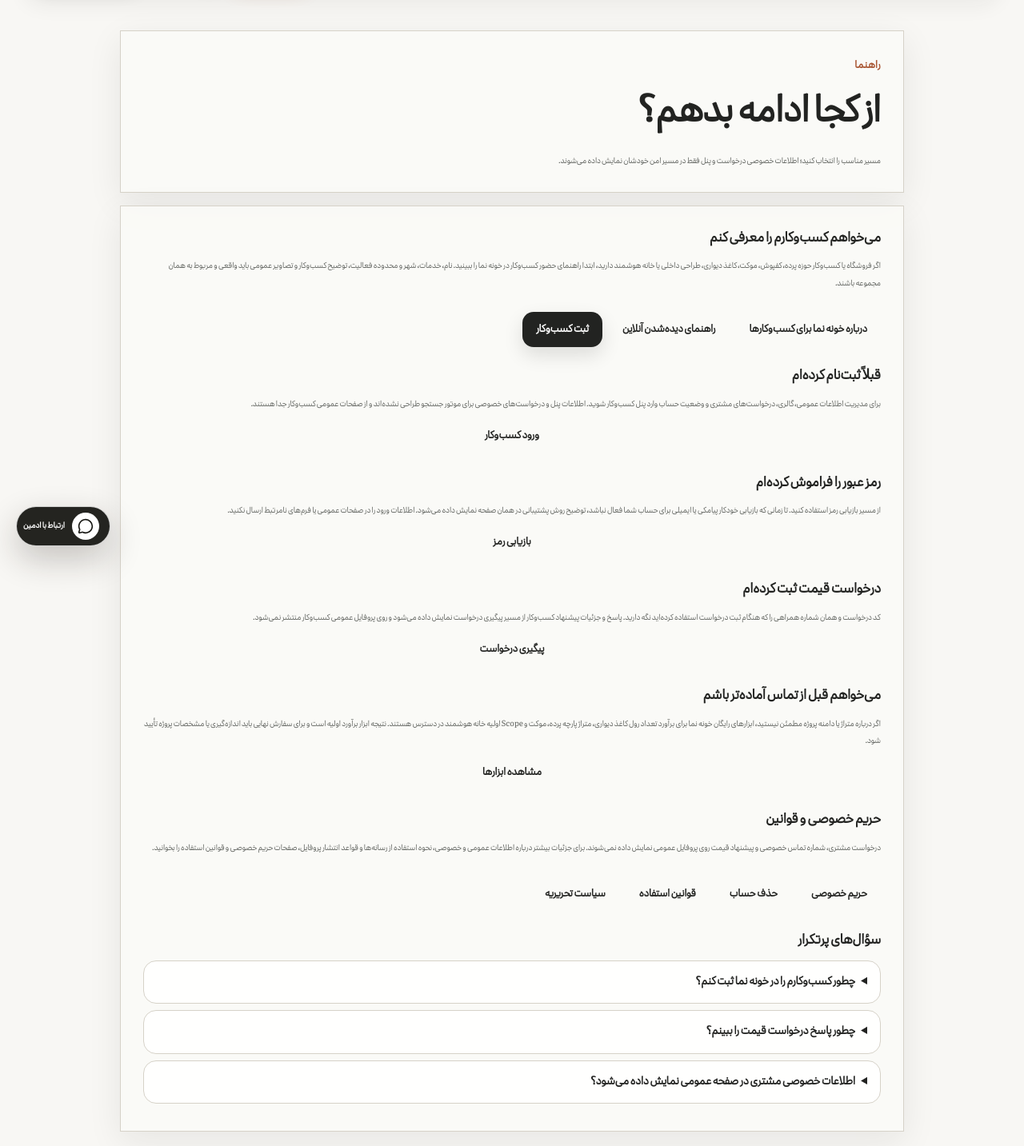
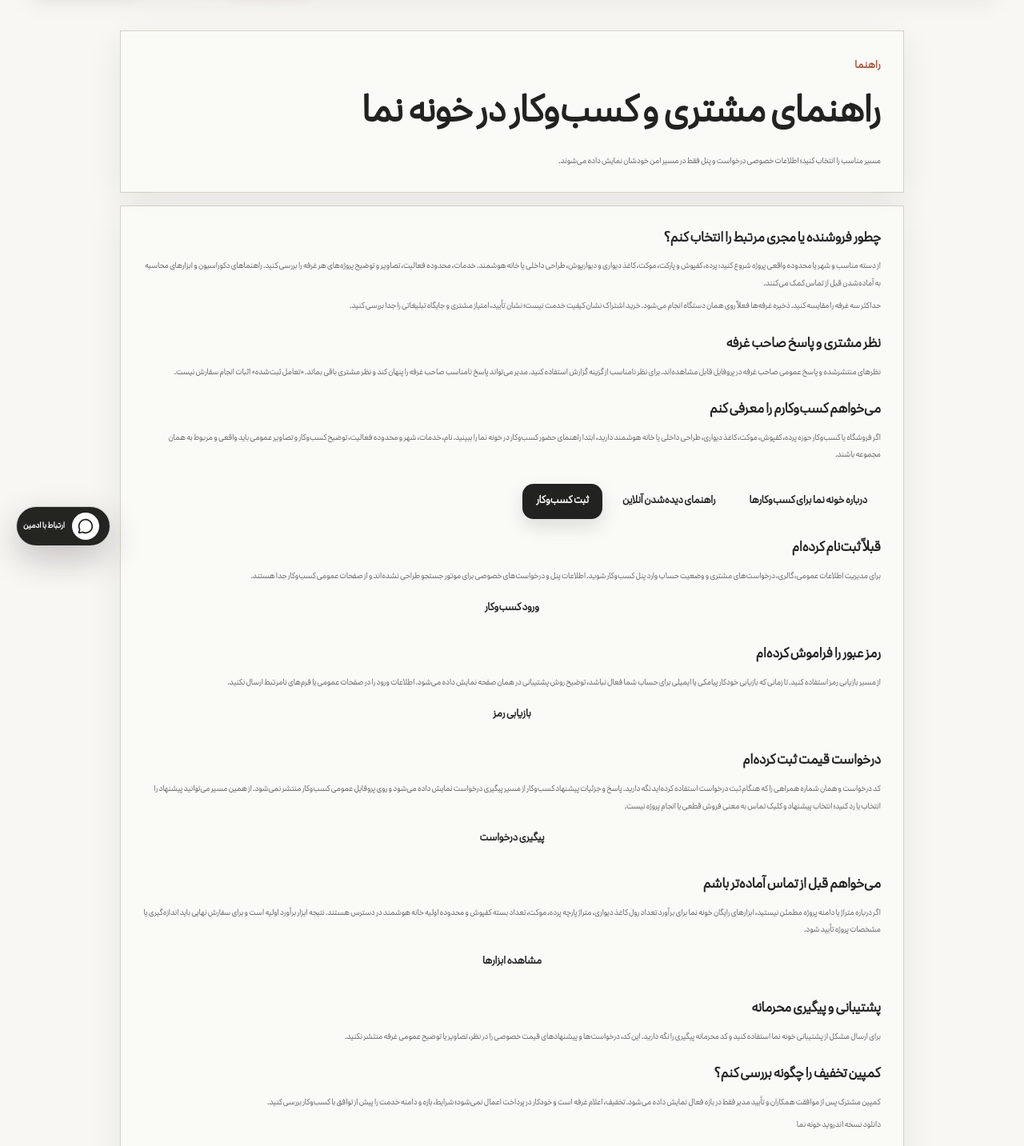
Before and after one commit to ahoora-jpg/khonenama, a Next.js app: page /help in a window 1280 px wide. Shown: the part 97-1530 px from the top of the page at 80% size. Built offline with nearby package versions, Linux system fonts and the light colour scheme.

Commit message:
Align public guidance with released marketplace features

```diff
--- a/app/help/page.tsx
+++ b/app/help/page.tsx
@@ -4,7 +4,7 @@
 
 const pageUrl = "https://khonenama.ir/help";
 const pageTitle = "راهنما و پشتیبانی | خونه نما";
-const pageDescription = "راهنمای ثبت کسب‌وکار، ورود پنل، پیگیری درخواست، حریم خصوصی و مسیرهای پشتیبانی خونه نما.";
+const pageDescription = "راهنمای مشتری خونه نما؛ انتخاب و مقایسه غرفه‌های دکوراسیون، پیگیری خصوصی پیشنهاد قیمت، نظر مشتری و پشتیبانی با کد محرمانه.";
 
 export const metadata: Metadata = {
   title: { absolute: pageTitle },
@@ -60,11 +60,16 @@
         <div className="shell legal-shell">
           <header className="legal-hero glass-panel">
             <span className="section-kicker">راهنما</span>
-            <h1>از کجا ادامه بدهم؟</h1>
+            <h1>راهنمای مشتری و کسب‌وکار در خونه نما</h1>
             <p>مسیر مناسب را انتخاب کنید؛ اطلاعات خصوصی درخواست و پنل فقط در مسیر امن خودشان نمایش داده می‌شوند.</p>
           </header>
 
           <article className="legal-content glass-panel">
+            <h2>چطور فروشنده یا مجری مرتبط را انتخاب کنم؟</h2>
+            <p>از دسته مناسب و شهر یا محدوده واقعی پروژه شروع کنید: پرده، کفپوش و پارکت، موکت، کاغذ دیواری و دیوارپوش، طراحی داخلی یا خانه هوشمند. خدمات، محدوده فعالیت، تصاویر و توضیح پروژه‌های هر غرفه را بررسی کنید. <a href="/magazine">راهنماهای دکوراسیون</a> و <a href="/tools">ابزارهای محاسبه</a> به آماده‌شدن قبل از تماس کمک می‌کنند.</p>
+            <p>حداکثر سه غرفه را مقایسه کنید. ذخیره غرفه‌ها فعلاً روی همان دستگاه انجام می‌شود. خرید اشتراک نشان کیفیت خدمت نیست؛ نشان تأیید، امتیاز مشتری و جایگاه تبلیغاتی را جدا بررسی کنید.</p>
+            <h2>نظر مشتری و پاسخ صاحب غرفه</h2>
+            <p>نظرهای منتشرشده و پاسخ عمومی صاحب غرفه در پروفایل قابل مشاهده‌اند. برای نظر نامناسب از گزینه گزارش استفاده کنید. مدیر می‌تواند پاسخ نامناسب صاحب غرفه را پنهان کند و نظر مشتری باقی بماند. «تعامل ثبت‌شده» اثبات انجام سفارش نیست.</p>
             <h2>می‌خواهم کسب‌وکارم را معرفی کنم</h2>
             <p>
               اگر فروشگاه یا کسب‌وکار حوزه پرده، کفپوش، موکت، کاغذ دیواری، طراحی داخلی یا خانه هوشمند دارید، ابتدا راهنمای حضور کسب‌وکار در خونه نما را ببینید. نام، خدمات، شهر و محدوده فعالیت، توضیح کسب‌وکار و تصاویر عمومی باید واقعی و مربوط به همان مجموعه باشند.
@@ -89,16 +94,21 @@
 
             <h2>درخواست قیمت ثبت کرده‌ام</h2>
             <p>
-              کد درخواست و همان شماره همراهی را که هنگام ثبت درخواست استفاده کرده‌اید نگه دارید. پاسخ و جزئیات پیشنهاد کسب‌وکار از مسیر پیگیری درخواست نمایش داده می‌شود و روی پروفایل عمومی کسب‌وکار منتشر نمی‌شود.
+              کد درخواست و همان شماره همراهی را که هنگام ثبت درخواست استفاده کرده‌اید نگه دارید. پاسخ و جزئیات پیشنهاد کسب‌وکار از مسیر پیگیری درخواست نمایش داده می‌شود و روی پروفایل عمومی کسب‌وکار منتشر نمی‌شود. از همین مسیر می‌توانید پیشنهاد را انتخاب یا رد کنید؛ انتخاب پیشنهاد و کلیک تماس به معنی فروش قطعی یا انجام پروژه نیست.
             </p>
             <a className="pill-button" href="/request-status">پیگیری درخواست</a>
 
             <h2>می‌خواهم قبل از تماس آماده‌تر باشم</h2>
             <p>
-              اگر درباره متراژ یا دامنه پروژه مطمئن نیستید، ابزارهای رایگان خونه نما برای برآورد تعداد رول کاغذ دیواری، متراژ پارچه پرده، موکت و Scope اولیه خانه هوشمند در دسترس هستند. نتیجه ابزار برآورد اولیه است و برای سفارش نهایی باید اندازه‌گیری یا مشخصات پروژه تأیید شود.
+              اگر درباره متراژ یا دامنه پروژه مطمئن نیستید، ابزارهای رایگان خونه نما برای برآورد تعداد رول کاغذ دیواری، متراژ پارچه پرده، موکت، تعداد بسته کفپوش و محدوده اولیه خانه هوشمند در دسترس هستند. نتیجه ابزار برآورد اولیه است و برای سفارش نهایی باید اندازه‌گیری یا مشخصات پروژه تأیید شود.
             </p>
             <a className="pill-button" href="/tools">مشاهده ابزارها</a>
 
+            <h2>پشتیبانی و پیگیری محرمانه</h2>
+            <p>برای ارسال مشکل از <a href="/support">پشتیبانی خونه نما</a> استفاده کنید و کد محرمانه پیگیری را نگه دارید. این کد، درخواست‌ها و پیشنهادهای قیمت خصوصی را در نظر، تصاویر یا توضیح عمومی غرفه منتشر نکنید.</p>
+            <h2>کمپین تخفیف را چگونه بررسی کنم؟</h2>
+            <p>کمپین مشترک پس از موافقت همکاران و تأیید مدیر فقط در بازه فعال نمایش داده می‌شود. تخفیف، اعلام غرفه است و خودکار در پرداخت اعمال نمی‌شود؛ شرایط، بازه و دامنه خدمت را پیش از توافق با کسب‌وکار بررسی کنید.</p>
+            <p><a href="/download-app">دانلود نسخه اندروید خونه نما</a></p>
             <h2>حریم خصوصی و قوانین</h2>
             <p>
               درخواست مشتری، شماره تماس خصوصی و پیشنهاد قیمت روی پروفایل عمومی نمایش داده نمی‌شوند. برای جزئیات بیشتر درباره اطلاعات عمومی و خصوصی، نحوه استفاده از رسانه‌ها و قواعد انتشار پروفایل، صفحات حریم خصوصی و قوانین استفاده را بخوانید.
```
